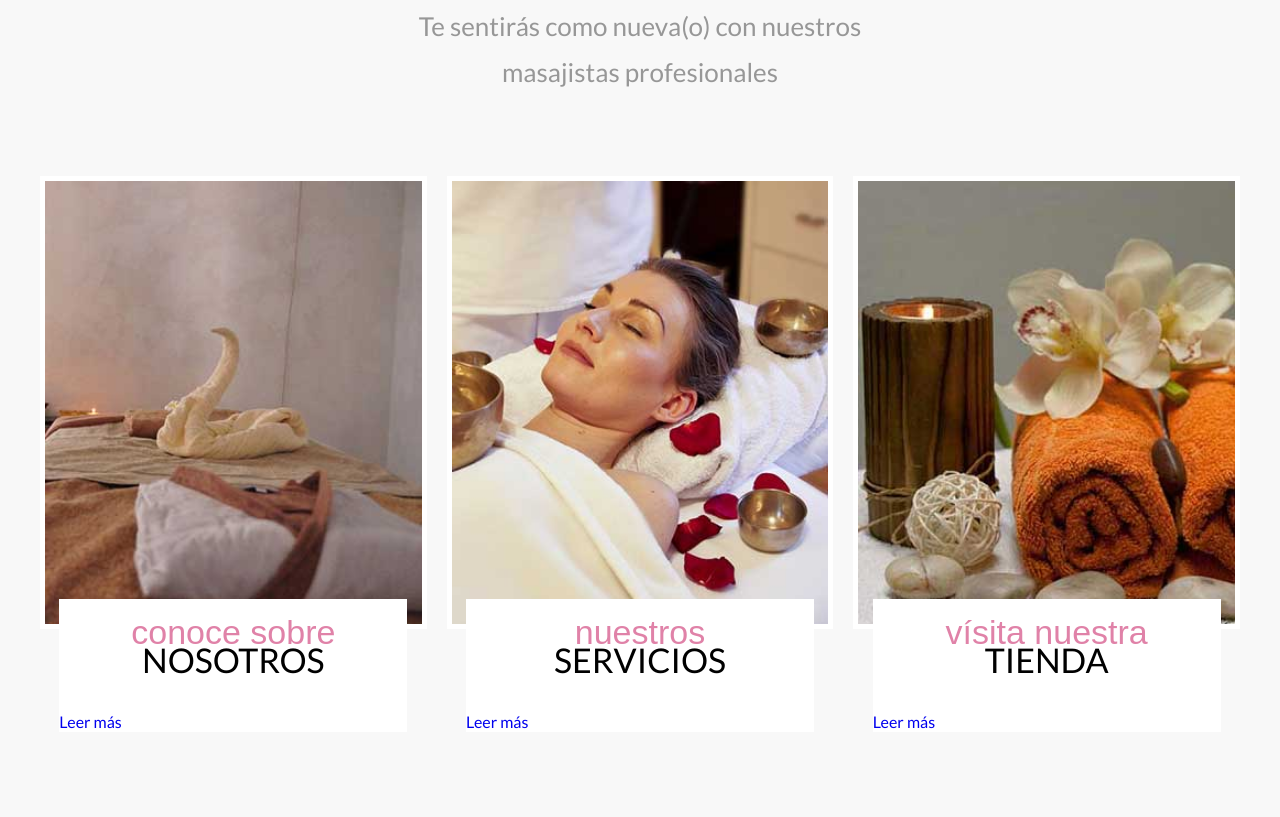
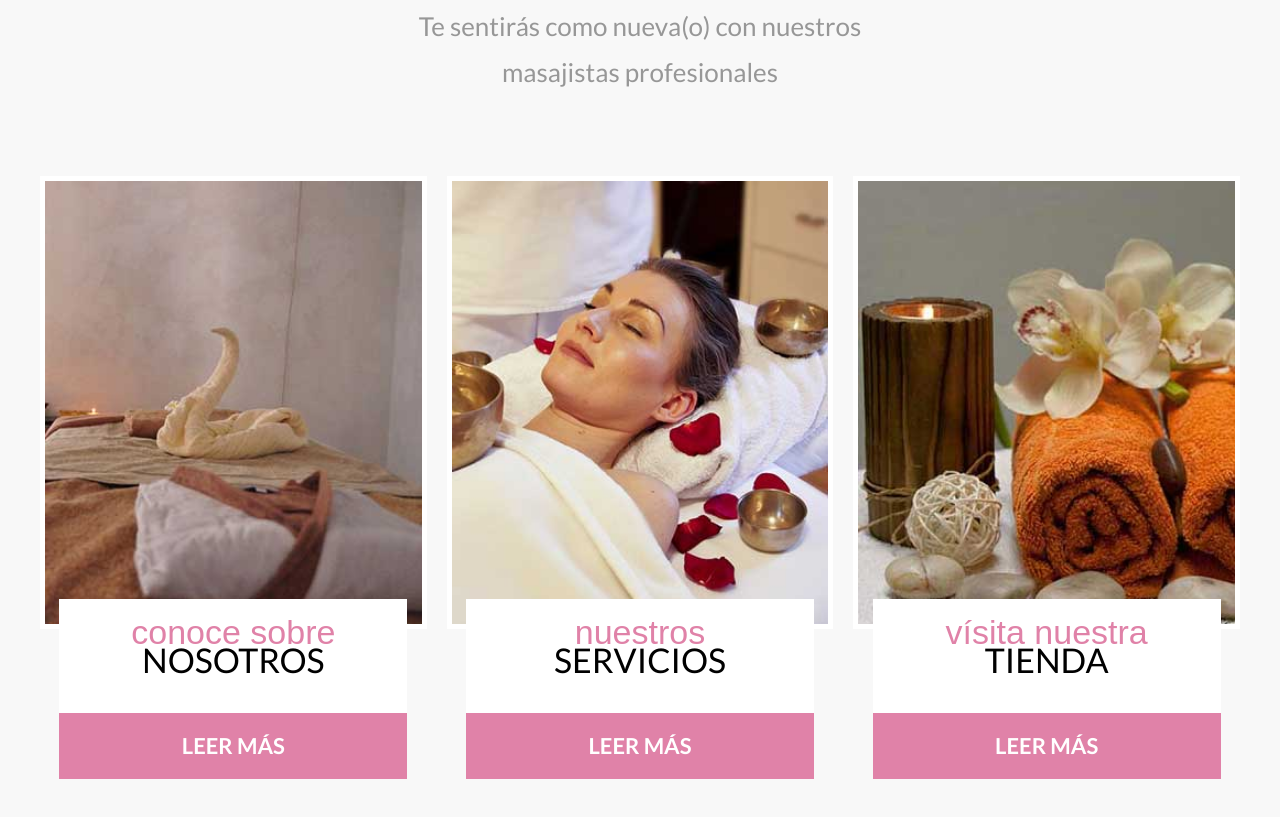
Before and after one commit to ManuUSS/carolina-spa, a website: page index.html in a window 1280 px wide. Shown: the part 1135-1952 px from the top of the page. Before the commit the page ends 1917 px from the top, so only its background shows below. Drawn offline with nearby package versions, Linux system fonts and the light colour scheme; files that its build step writes are made by us from their sources; files whose address does not match are found by name; a web font is replaced by a local one.

Commit message:
card-enlace scss

```diff
--- a/src/scss/ui/content/_cards.scss
+++ b/src/scss/ui/content/_cards.scss
@@ -46,5 +46,10 @@
         padding: 2rem;
     }
 
+    &__enlace {
+        @include m.boton(v.$secundario, v.$blanco);
+        display: block;
+    }
+
 
 }
```
